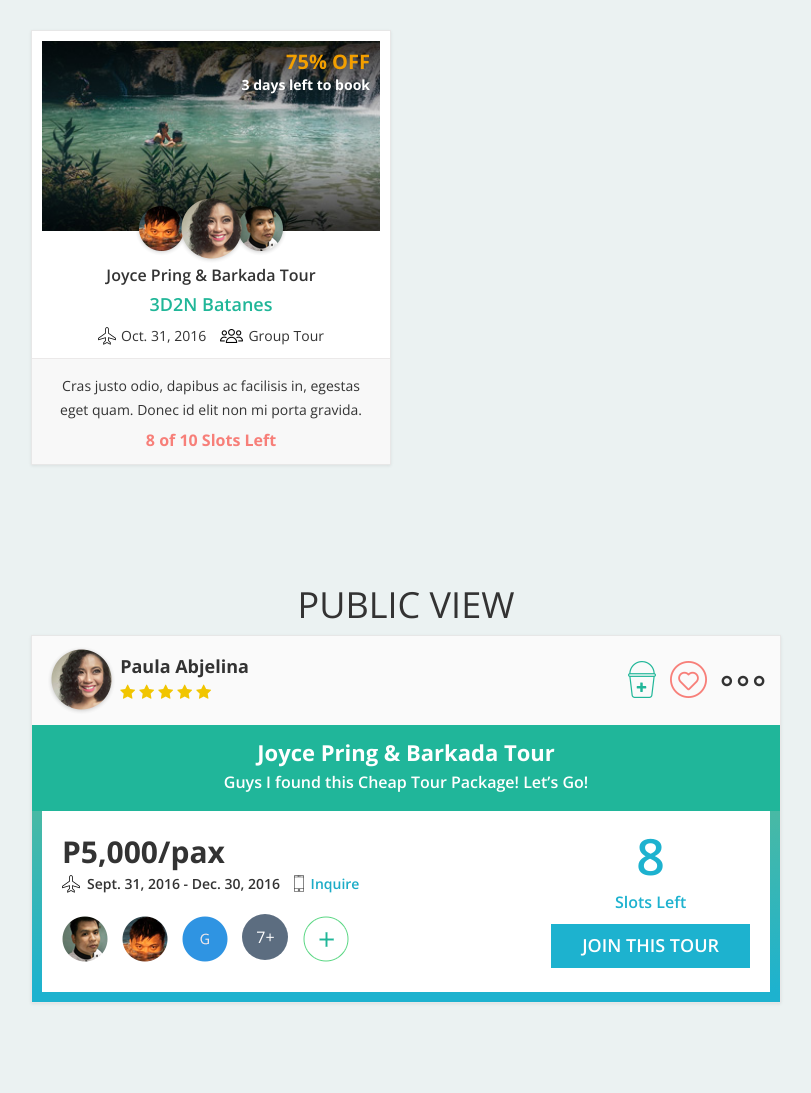
After one commit to rainserinas/bckets, a PHP site: page /pages/group-tour.html in a window 1280 px wide. The commit adds this page. Shown: the whole page, without its empty margins (39-850 px from the left). Run offline with PHP 8.4, Linux system fonts and the light colour scheme; style sheets or scripts are compiled from the project's sources; some libraries are stand-ins or nearby versions.

Commit message:
Partial group tour page

```diff
--- a/css/dist/generalize.css
+++ b/css/dist/generalize.css
@@ -318,6 +318,17 @@ h6 {
 .clear-fix {
   clear: both;
 }
+.vertical-align {
+  list-style: none;
+  padding-left: 0;
+}
+.vertical-align li {
+  display: inline-block;
+  padding-right: 10px;
+}
+.vertical-align li:last-child {
+  padding-right: 0;
+}
 @media (max-width: 1199px) {
   .padding-bottom-lg {
     padding-bottom: 30px;
@@ -636,6 +672,229 @@ h6 {
   color: #f77f79;
   margin: 0;
 }
+.card-group-template {
+  text-align: center;
+  border: 1px solid #e7e7e7;
+  box-shadow: 0 1px 3px rgba(0, 0, 0, 0.08);
+}
+.card-group-template .card-image-section {
+  background-color: #fff;
+  padding: 10px;
+}
+.card-group-template .card-image-section .group-date ul {
+  padding-left: 0;
+  list-style: none;
+  margin-bottom: 0;
+}
+.card-group-template .card-image-section .group-date ul li {
+  float: none;
+  position: relative;
+  display: inline-block;
+  font-size: 14px;
+}
+.card-group-template .card-image-section .group-date ul li:first-child {
+  padding-right: 10px;
+}
+.card-group-template .card-image-section .group-date ul li img {
+  padding-right: 5px;
+  padding-bottom: 3px;
+}
+.card-group-template .card-image-section .card-image {
+  height: 190px;
+  padding: 10px;
+}
+.card-group-template .card-image-section .card-image h4 {
+  margin-bottom: 0;
+  color: #f39f00;
+  font-size: 20px;
+  font-weight: bold;
+}
+.card-group-template .card-image-section .card-image p {
+  font-size: 14px;
+  color: #fff;
+  font-weight: bold;
+}
+.card-group-template .card-image-section .card-headshot {
+  position: relative;
+  top: 88px;
+}
+.card-group-template .card-image-section .card-headshot ul {
+  list-style: none;
+  padding-left: 0;
+}
+.card-group-template .card-image-section .card-headshot ul .first-head img {
+  width: 53px;
+  height: 53px;
+  margin-right: -16px;
+  border-radius: 50%;
+}
+.card-group-template .card-image-section .card-headshot ul .last-head img {
+  width: 53px;
+  height: 53px;
+  margin-left: -16px;
+  border-radius: 50%;
+}
+.card-group-template .card-image-section .card-headshot ul .middle-head {
+  z-index: 99;
+}
+.card-group-template .card-image-section .card-headshot ul .middle-head img {
+  border-radius: 50%;
+  width: 69px;
+  height: 69px;
+}
+.card-group-template .card-image-section .card-headshot ul li {
+  float: none;
+  position: relative;
+  display: inline-block;
+}
+.card-group-template .card-image-section .card-title {
+  padding-top: 36px;
+}
+.card-group-template .card-image-section .card-title h3 {
+  font-size: 18px;
+  color: #20b698;
+  font-weight: 600;
+}
+.card-group-template .card-image-section .card-title h4 {
+  font-size: 16px;
+  font-weight: 600;
+  color: #333;
+}
+.card-group-template .card-image-section .card-title .date {
+  font-size: 14px;
+  font-weight: 600;
+}
+.card-group-template .card-image-section .card-title .fa-plane {
+  padding-right: 5px;
+}
+.card-group-template .card-detailed-section {
+  background-color: #f8f8f8;
+  border-top: 1px solid #ebe9e9;
+  padding: 15px ;
+}
+.card-group-template .card-detailed-section p {
+  font-size: 14px;
+  color: #333;
+  font-weight: 100;
+}
+.card-group-template .card-detailed-section h3 {
+  font-weight: bold;
+  font-size: 16px;
+  color: #f77f79;
+  margin: 0;
+}
+.group-tour-template .group-tour-header-holder {
+  border: 1px solid #e7e7e7;
+  box-shadow: 0 1px 3px rgba(0, 0, 0, 0.08);
+}
+.group-tour-template .group-tour-header-holder .group-tour-subheader {
+  background-color: #fafafa;
+  padding: 10px 15px;
+}
+.group-tour-template .group-tour-header-holder .group-tour-subheader ul {
+  margin-bottom: 0;
+  list-style: none;
+  padding-left: 0;
+}
+.group-tour-template .group-tour-header-holder .group-tour-subheader ul li {
+  display: inline-block;
+  vertical-align: middle;
+}
+.group-tour-template .group-tour-header-holder .group-tour-subheader ul li:first-child,
+.group-tour-template .group-tour-header-holder .group-tour-subheader ul li:first-child + li {
+  padding-right: 10px;
+}
+.group-tour-template .group-tour-header-holder .group-tour-subheader .head-img img {
+  border-radius: 50%;
+  width: 69px;
+}
+.group-tour-template .group-tour-header-holder .group-tour-subheader .head-img,
+.group-tour-template .group-tour-header-holder .group-tour-subheader .name {
+  display: inline-block;
+  vertical-align: middle;
+}
+.group-tour-template .group-tour-header-holder .group-tour-subheader .name h5 {
+  font-size: 18px;
+  font-weight: bold;
+  margin-bottom: 5px;
+}
+.group-tour-template .group-tour-header-holder .group-tour-subheader .star {
+  color: #f1c500;
+}
+.group-tour-template .group-tour-header-holder .group-tour-header {
+  background-color: #20b69a;
+  padding: 15px 0px 0;
+}
+.group-tour-template .group-tour-header-holder .group-tour-header h4 {
+  font-size: 22px;
+  font-weight: bold;
+  color: #fff;
+  margin-bottom: 5px;
+}
+.group-tour-template .group-tour-header-holder .group-tour-header p {
+  font-weight: 600;
+  color: #fff;
+  margin-bottom: 15px;
+}
+.group-tour-template .group-tour-header-holder .group-tour-header .slot {
+  background-color: #fff;
+  border-top: none!important;
+  border: 10px solid transparent;
+  -moz-border-image: -moz-linear-gradient(top, #49b9a4 0%, #1db2cf 100%);
+  -webkit-border-image: -webkit-linear-gradient(top, #49b9a4 0%, #1db2cf 100%);
+  border-image: linear-gradient(to bottom, #49b9a4 0%, #1db2cf 100%);
+  border-image-slice: 1;
+  padding: 20px;
+}
+.group-tour-template .group-tour-header-holder .group-tour-header .slot .plus {
+  background-color: #5c6d80;
+  border-radius: 50%;
+  width: 46px;
+  height: 46px;
+  text-align: center;
+  padding: 12px 10px;
+  color: #fff;
+}
+.group-tour-template .group-tour-header-holder .group-tour-header .slot .slot-number-holder {
+  float: right;
+  text-align: center;
+}
+.group-tour-template .group-tour-header-holder .group-tour-header .slot .date {
+  font-size: 14px;
+  font-weight: 600;
+  margin-bottom: 18px;
+}
+.group-tour-template .group-tour-header-holder .group-tour-header .slot .date img {
+  padding-right: 7px;
+  padding-bottom: 3px;
+}
+.group-tour-template .group-tour-header-holder .group-tour-header .slot .date li:last-child {
+  color: #1cacc7;
+}
+.group-tour-template .group-tour-header-holder .group-tour-header .slot .pax {
+  font-size: 30px;
+  font-weight: bold;
+}
+.group-tour-template .group-tour-header-holder .group-tour-header .slot .slot-no {
+  font-size: 36px;
+  color: #1db2cf;
+  font-weight: 600;
+  line-height: 1;
+  margin-bottom: 10px;
+}
+.group-tour-template .group-tour-header-holder .group-tour-header .slot .join-tour {
+  background-color: #1db2cf;
+  border-radius: 0;
+  color: #fff;
+  text-transform: uppercase;
+  padding: 8px 30px;
+  font-weight: 600;
+  margin-top: 10px;
+}
+.group-tour-template .group-tour-header-holder .group-tour-header .slot .slot-left {
+  color: #1db2cf;
+  font-weight: 600;
+}
 .section-title {
   font-family: 'Open Sans', sans-serif;
   font-weight: 700;
--- a/css/dist/responsive.css
+++ b/css/dist/responsive.css
@@ -24,6 +24,13 @@
   }
 }
 @media (min-width: 768px) {
+  .group-tour-template .group-tour-subheader ul {
+    padding-top: 15px;
+  }
+  .group-tour-template .group-tour-subheader ul li:first-child,
+  .group-tour-template .group-tour-subheader ul li:first-child + li {
+    padding-right: 15px;
+  }
   .modal-login .signup h4 {
     font-size: 24px;
   }
@@ -64,3 +71,8 @@
     font-size: 52px;
   }
 }
+@media (min-width: 480px) {
+  .group-tour-header .slot .slot-no {
+    font-size: 50px!important;
+  }
+}
--- a/less/generalize.less
+++ b/less/generalize.less
@@ -320,6 +320,17 @@ h6 {
 .clear-fix{
 	clear: both;
 }
+.vertical-align{
+	list-style: none;
+	padding-left: 0;
+	li {
+		display: inline-block;
+		padding-right: 10px;
+	}
+	li:last-child{
+		padding-right: 0;
+	}
+}
 @media (max-width: 1199px) {
     .padding-bottom-lg {
         padding-bottom: 30px;
@@ -651,6 +685,237 @@ h6 {
 		}
 	}
 }
+.card-group-template{
+    text-align: center;
+    border: 1px solid #e7e7e7;
+    box-shadow: 0 1px 3px rgba(0,0,0,0.08);
+	.card-image-section {
+	    background-color: #fff;
+	    padding: 10px;
+	    .group-date ul {
+		    padding-left: 0;
+		    list-style: none;
+		    margin-bottom: 0;
+		    li{
+		    	&:first-child{
+		    		padding-right: 10px;
+		    	}
+		    	float: none;
+		    	position: relative;
+		    	display: inline-block;
+		    	font-size: 14px;
+		    	img{
+		    		padding-right: 5px;
+    				padding-bottom: 3px;
+		    	}
+		    }
+		}
+	    .card-image {
+	    	height: 190px;
+	    	padding: 10px;
+	    	h4 {
+	    		margin-bottom: 0;
+	    		color: #f39f00;
+	    		font-size: 20px;
+	    		font-weight: bold;
+			}
+			p{
+				font-size: 14px;
+				color: #fff;
+				font-weight: bold;
+			}
+		}
+	    .card-headshot {
+	    	position: relative;
+	    	top: 88px;
+	    	ul {
+		    	list-style: none;
+		    	padding-left: 0;
+			    .first-head img {
+				    width: 53px;
+				    height: 53px;
+				    margin-right: -16px;
+				    border-radius: 50%;
+				}
+				.last-head img {
+				    width: 53px;
+				    height: 53px;
+				    margin-left: -16px;
+				    border-radius: 50%;
+				}
+				.middle-head {
+					z-index: 99;
+					img{
+						border-radius: 50%;
+						width: 69px;
+						height: 69px;
+					}
+				}
+			    li {
+		    		float: none;
+		    		position: relative;
+		    		display: inline-block;
+				}
+			}
+		}
+		.card-title{
+			padding-top: 36px;
+			h3{
+				font-size: 18px;
+				color: #20b698;
+				font-weight: 600;
+			}
+			h4{
+				font-size: 16px;
+				font-weight: 600;
+				color: @DarkTextColor;
+			}
+			.date{
+				font-size: 14px;
+				font-weight: 600;
+			}
+			.fa-plane{
+				padding-right: 5px;
+			}
+		}
+	}
+	.card-detailed-section{
+		background-color: #f8f8f8;
+		border-top: 1px solid #ebe9e9;
+		padding: 15px ;
+		p{
+			font-size: 14px;
+			color: @DarkTextColor;
+			font-weight: 100;
+		}
+		h3{
+			font-weight: bold;
+			font-size: 16px;
+			color: #f77f79;
+			margin:0;
+		}
+	}
+}
+
+.group-tour-template{
+	.group-tour-header-holder{
+		border: 1px solid #e7e7e7;
+	    box-shadow: 0 1px 3px rgba(0,0,0,0.08);
+		.group-tour-subheader {
+		    background-color: #fafafa;
+		    padding: 10px 15px;
+		    ul {
+		    	list-style: none;
+			    padding-left: 0;
+			    margin-bottom: 0;
+
+		    	li{
+		    		display:inline-block;
+		    		vertical-align: middle;
+		    	}
+		    	li:first-child, li:first-child + li{
+		    		padding-right: 10px;
+		    	}
+			    list-style: none;
+			    padding-left: 0;
+			}
+			.head-img img {
+			    border-radius: 50%;
+			    width: 69px;
+			}
+		    .head-img, .name {
+			    display: inline-block;
+			    vertical-align: middle;
+			}
+			.name h5 {
+			    font-size: 18px;
+			    font-weight: bold;
+			    margin-bottom: 5px;
+			}
+			.star {
+			    color: #f1c500;
+			}
+		}
+		.group-tour-header{
+			background-color: #20b69a;
+			padding: 15px 0px 0;
+			h4{
+				font-size: 22px;
+				font-weight: bold;
+				color: #fff;
+				margin-bottom: 5px;
+			}
+			p{
+				font-weight: 600;
+				color: #fff;
+				margin-bottom: 15px;
+			}
+			.slot{
+				background-color: #fff;
+				border-top:none!important;
+			    border: 10px solid transparent;
+		        -moz-border-image: -moz-linear-gradient(top, #49b9a4 0%, #1db2cf 100%);
+		        -webkit-border-image: -webkit-linear-gradient(top, #49b9a4 0%, #1db2cf 100%);
+		        border-image: linear-gradient(to bottom, #49b9a4 0%, #1db2cf 100%);
+				border-image-slice: 1;
+			    padding: 20px;
+			    .plus {
+				    background-color: #5c6d80;
+				    border-radius: 50%;
+				    width: 46px;
+				    height: 46px;
+				    text-align: center;
+				    padding: 12px 10px;
+				    color: #fff;
+				}
+			    .slot-number-holder {
+				    float: right;
+				    text-align: center;
+				}
+			    .date {
+			    	font-size: 14px;
+			    	font-weight: 600;
+			    	    margin-bottom: 18px;
+			    	img {
+					    padding-right: 7px;
+					    padding-bottom: 3px;
+					}
+					li:last-child {
+					    color: #1cacc7;
+					}
+
+			    }
+			    .pax {
+				    font-size: 30px;
+				    font-weight: bold;
+				}
+				.slot-no {
+				    font-size: 36px;
+				    color: #1db2cf;
+				    font-weight: 600;
+				    line-height: 1;
+				    margin-bottom: 10px;
+				}
+				.join-tour {
+				    background-color: #1db2cf;
+				    border-radius: 0;
+				    color: #fff;
+				    text-transform: uppercase;
+				    padding: 8px 30px;
+				    font-weight: 600;
+				    margin-top: 10px;
+				}
+				.slot-left{
+					color: #1db2cf;
+					font-weight: 600;
+				}
+			}
+		}
+	}
+	.group-tour-body-holder{
+
+	}
+}
 .section-title {
 	font-family: @font;
     font-weight: @bold;
--- a/less/responsive.less
+++ b/less/responsive.less
@@ -24,6 +24,16 @@
 	}
 }
 @media (min-width: 768px) {
+	.group-tour-template {
+		.group-tour-subheader{
+			ul {
+    			padding-top: 15px;
+    			li:first-child, li:first-child + li{
+	    			padding-right: 15px;
+	    		}
+			}
+	    }
+    }
 	.modal-login .signup h4 {
 	    font-size: 24px;
 	}
@@ -67,3 +77,13 @@
 		font-size: 52px;
 	}
 }
+
+@media (min-width: 480px) {
+	.group-tour-header{
+	    .slot{
+			.slot-no {
+			    font-size: 50px!important;
+			}
+		}
+	}
+}
--- a/pages/Home.html
+++ b/pages/Home.html
@@ -91,7 +91,7 @@
                             </div>
                         </div>
                         <div class="clear-fix"></div>
-                        <div class="photo-by">Photo by: Robby Bautista  <span>|</span> <a href="">Sumit your travel photos</a></div>
+                        <div class="photo-by">Photo by: Robby Bautista  <span>|</span> <a href="">Submit your travel photos</a></div>
                     </div>
                 </div>
             </div>
--- /dev/null
+++ b/pages/group-tour.html
@@ -0,0 +1,150 @@
+<!doctype html>
+    <!--[if lt IE 7]>      <html class="no-js lt-ie9 lt-ie8 lt-ie7" lang=""> <![endif]-->
+    <!--[if IE 7]>         <html class="no-js lt-ie9 lt-ie8" lang=""> <![endif]-->
+    <!--[if IE 8]>         <html class="no-js lt-ie9" lang=""> <![endif]-->
+    <!--[if gt IE 8]><!--> <html class="no-js" lang=""> <!--<![endif]-->
+    <head>
+        <meta charset="utf-8">
+        <meta http-equiv="X-UA-Compatible" content="IE=edge,chrome=1">
+        <title>Bckets</title>
+        <meta name="description" content="">
+        <meta name="viewport" content="width=device-width, initial-scale=1">
+        <link rel="apple-touch-icon" href="apple-touch-icon.png">
+        <link href="https://fonts.googleapis.com/css?family=Open+Sans:300,300i,400,400i,600,600i,700,700i,800,800i" rel="stylesheet">
+        <link rel="stylesheet" href="https://maxcdn.bootstrapcdn.com/font-awesome/4.6.3/css/font-awesome.min.css" />
+
+        <link rel="stylesheet" href="../css/bootstrap.min.css">
+        <link rel="stylesheet" href="../css/bootstrap-theme.min.css">
+        <link rel="stylesheet" href="../css/bootstrap-datepicker3.standalone.css">
+
+        <link rel="stylesheet" href="../css/dist/home.css">
+        <link rel="stylesheet" href="../css/dist/generalize.css">
+        <link rel="stylesheet" href="../css/dist/responsive.css">
+
+        <script src="../js/vendor/jquery-1.11.2.min.js"></script>
+        <script src="../js/vendor/bootstrap.min.js"></script>
+        <script src="../js/bootstrap-datepicker.js"></script>
+        <script src="../js/main.js"></script>
+        <script src="../js/vendor/modernizr-2.8.3-respond-1.4.2.min.js"></script>
+    </head>
+        <body style="background-color:#ebf2f2">
+            <section class="padding1x">
+                <div class="container">
+                    <div class="row">
+                        <div class="col-md-4">
+
+                            <div class="card-group-template">
+                                <div class="card-image-section">
+                                    <div class="card-image banner-image" style="background-image: url(../img/placeholder-card2.jpg);">
+                                        <div class="align-right">
+                                            <h4>75% OFF</h4>
+                                            <p>3 days left to book</p>
+                                        </div>
+                                        <div class="card-headshot">
+                                            <ul>
+                                                <li class="first-head"><img src="../img/headshot3.png"></li>
+                                                <li class="middle-head"><img src="../img/headshot1.png"></li>
+                                                <li class="last-head"><img src="../img/headshot2.png"></li>
+                                            </ul>
+                                        </div>
+                                    </div>
+                                    <div class="card-title">
+                                        <h4>Joyce Pring & Barkada Tour</h4>
+                                        <h3>3D2N Batanes</h3>
+                                        <div class="group-date">
+                                            <ul>
+                                                <li><img src="../img/plane-icon.png">Oct. 31, 2016</li>
+                                                <li><img src="../img/group-icon.png">Group Tour</li>
+                                            </ul>
+                                        </div>
+                                    </div>
+                                </div>
+                                <div class="card-detailed-section">
+                                    <p>Cras justo odio, dapibus ac facilisis in, egestas eget quam. Donec id elit non mi porta gravida.</p>
+                                    <h3><span class="slot">8</span> of 10  Slots Left</h3>
+                                </div>
+                            </div>
+                        </div>
+
+                    </div>
+                </div>
+            </section>
+             <section class="padding3x">
+                <div class="container">
+                    <div class="row">
+                        <div class="col-md-8">
+                            <h1 class="text-center">PUBLIC VIEW</h1>
+                            <div class="group-tour-template">
+                                <div class="group-tour-header-holder">
+                                    <div class="group-tour-subheader">
+                                        <div class="row">
+                                            <div class="col-sm-6 col-sm-push-6 no-padding-left">
+                                                <div class="align-right">
+                                                    <ul>
+                                                        <li><a href=""><img src="../img/delete-icon.png"></a></li>
+                                                        <li><a href=""><img src="../img/love-icon.png"></a></li>
+                                                        <li><img src="../img/menu-icon.png"></li>
+                                                    </ul>
+                                                </div>
+                                            </div>
+                                            <div class="col-sm-6 col-sm-pull-6 no-padding-right">
+                                                <div class="head-img">
+                                                   <img src="../img/headshot1.png">
+                                               </div>
+                                                <div class="name">
+                                                    <h5>Paula Abjelina</h5>
+                                                    <div class="star">
+                                                        <i class="fa fa-star" aria-hidden="true"></i>
+                                                        <i class="fa fa-star" aria-hidden="true"></i>
+                                                        <i class="fa fa-star" aria-hidden="true"></i>
+                                                        <i class="fa fa-star" aria-hidden="true"></i>
+                                                        <i class="fa fa-star" aria-hidden="true"></i>
+                                                    </div>
+                                                </div>
+                                            </div>
+                                        </div>
+                                    </div>
+                                    <div class="group-tour-header">
+                                        <div class="text-center">
+                                            <h4>Joyce Pring & Barkada Tour</h4>
+                                            <p>Guys I found this Cheap Tour Package! Let’s Go!</p>
+                                        </div>
+                                        <div class="slot">
+                                            <div class="row">
+                                                <div class="col-sm-6">
+                                                    <div class="pax">P5,000/pax</div>
+                                                    <div class="date">
+                                                        <ul class="vertical-align">
+                                                            <li><img src="../img/plane-icon.png">Sept. 31, 2016 - Dec. 30, 2016</li>
+                                                            <li><img src="../img/phone-icon.png">Inquire</li>
+                                                        </ul>
+                                                    </div>
+                                                    <div class="who-booked">
+                                                        <ul class="vertical-align">
+                                                            <li><img src="../img/headshot2B.png"></li>
+                                                            <li><img src="../img/headshot3B.png"></li>
+                                                            <li><img src="../img/headshot4.png"></li>
+                                                            <li><div class="plus">7+</div></li>
+                                                            <li><img src="../img/plus-icon.png"></li>
+                                                        </ul>
+                                                    </div>
+                                                </div>
+                                                <div class="col-sm-6">
+                                                    <div class="slot-number-holder">
+                                                        <div class="slot-no">8</div>
+                                                        <div class="slot-left">Slots Left</div>
+                                                        <a href class="btn btn-md join-tour">Join This Tour</a>
+                                                    </div>
+                                                </div>
+                                            </div>
+                                        </div>
+                                    </div>
+                                </div>
+                            </div>
+
+                        </div>
+                    </div>
+                </div>
+            </section>
+        </body>
+</html>
```
Also changed, not shown: other parts of css/dist/generalize.css (+26 -1 lines), other parts of less/generalize.less (+24 -1 lines), img/delete-icon.png (added), img/group-icon.png (added), img/group-image-place.jpg (added), img/headshot2B.png (added), img/headshot3B.png (added), img/headshot4.png (added), img/love-icon.png (added), img/menu-icon.png (added), img/phone-icon.png (added), img/placeholder-card2.jpg (added), img/plane-icon.png (added), img/plus-icon.png (added).
